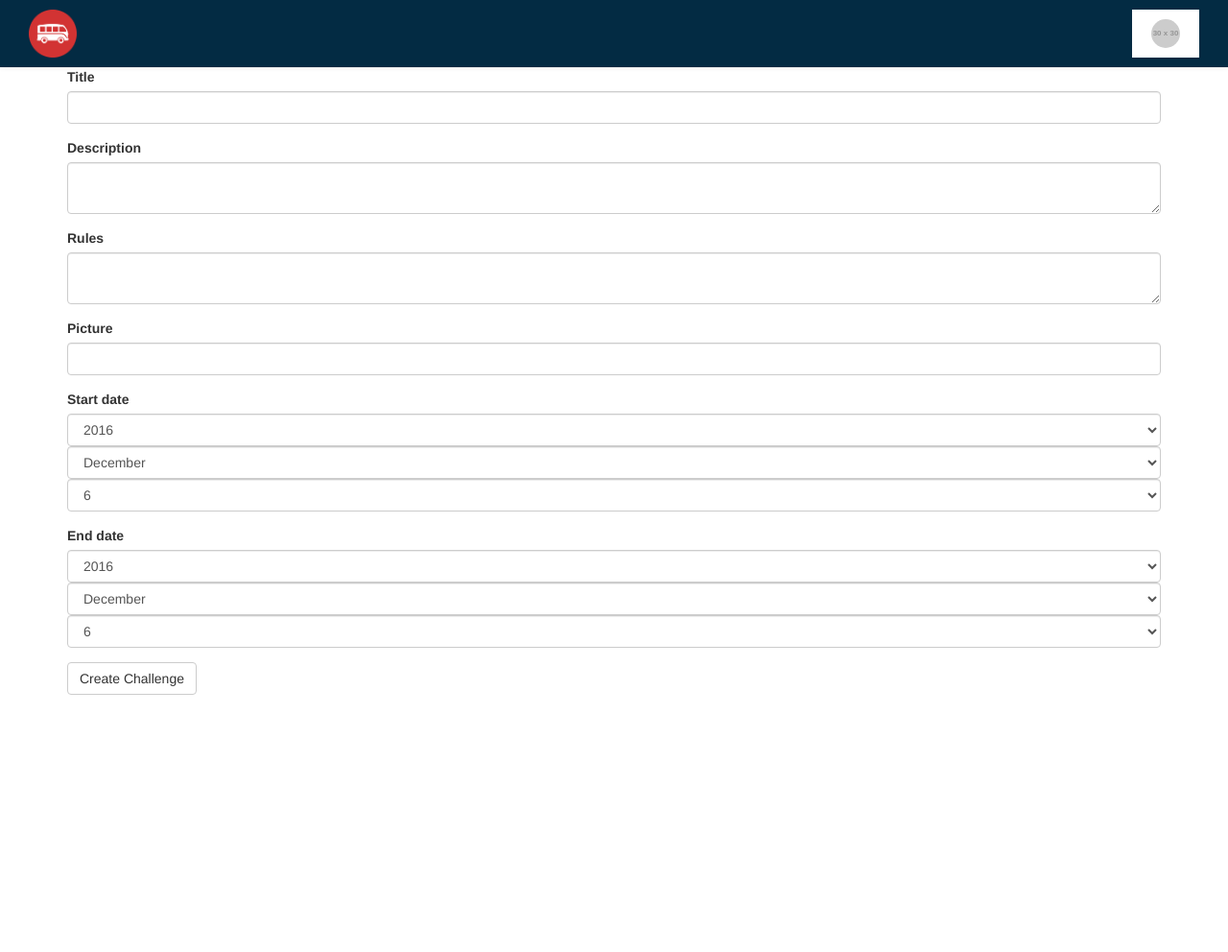
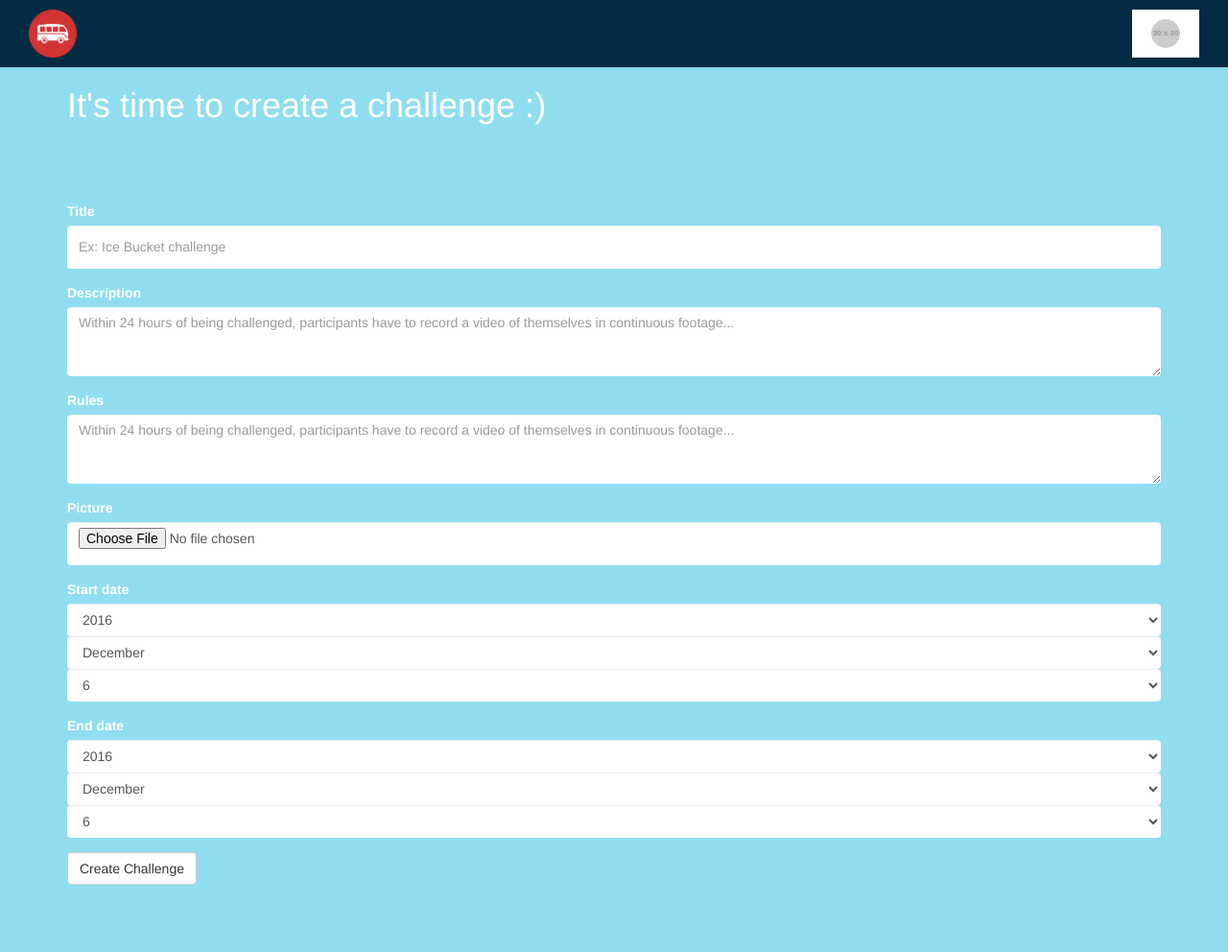
Before and after one commit to AndreGoto/challengeaccepted, a Rails app: page /challenges/new in a window 1280 px wide. Shown: the whole page at 96% size. Before the commit the page ends 724 px from the top, so only its background shows below. Run offline with Rails 7, Linux system fonts and the light colour scheme; the visitor is signed in with stand-in values (Sample User, id 1); style sheets or scripts are compiled from the project's sources; some libraries are stand-ins or nearby versions.

Commit message:
add carrierwave to form

```diff
--- a/app/assets/stylesheets/config/_variables.scss
+++ b/app/assets/stylesheets/config/_variables.scss
@@ -2,9 +2,9 @@
  * Fonts
  * ------------------------------------- */
 // Google fonts
-@import url("https://fonts.googleapis.com/css?family=Open+Sans:400,300,700|Raleway:400,100,300,700,500");
+@import url("https://fonts.googleapis.com/css?family=Open+Sans:400,300,700|Montserrat:400,700");
 $base-font: "Open Sans", "Helvetica", "sans-serif";
-$header-font: "Raleway", "Helvetica", "sans-serif";
+$header-font: "Montserrat", "Helvetica", "sans-serif";
 
 // Local fonts (uncomment following lines)
 // @font-face {
@@ -33,3 +33,4 @@ $orange: #E67E22;
 $green: #32B796;
 $gray: #000000;
 $petro-blue: #032B43;
+$main-blue: #90DDF0;
--- a/app/assets/stylesheets/layout/_utilities.scss
+++ b/app/assets/stylesheets/layout/_utilities.scss
@@ -3,6 +3,10 @@
  * These are examples of utilities classes
  * Feel free to change them and create your own
  * ------------------------------------- */
+// Typography
+h1, .h1 {
+    font-size: 36px;
+}
 
 // Paddings
 .padded {
@@ -23,3 +27,19 @@
 .bg-dark-blue {
   background: #3b5998;
 }
+.bg-main-blue {
+  background-color: $main-blue;
+}
+
+.bg-main-blue h1, .bg-main-blue .h1,
+.bg-main-blue label {
+  color: white;
+}
+
+.bg-main-blue .form-control {
+  border: none;
+}
+
+.bg-main-blue input.form-control {
+  height: 45px;
+}
--- a/app/controllers/challenges_controller.rb
+++ b/app/controllers/challenges_controller.rb
@@ -1,11 +1,21 @@
 class ChallengesController < ApplicationController
 
   def new
-    @challenges = Challenge.new
+    @challenge = Challenge.new
   end
 
   def create
+    @challenge = Challenge.new(challenge_params)
+    @challenge.owner = current_user
+    if @challenge.save
+      redirect_to challenge_path(@challenge)
+    else
+      render :new
+    end
+  end
 
+  def challenge_params
+    params.require(:challenge).permit(:title, :description, :rules, :picture, :start_date, :end_date, :id_user_owner, :picture_cache)
   end
 
 end
--- a/app/models/challenge.rb
+++ b/app/models/challenge.rb
@@ -1,4 +1,6 @@
 class Challenge < ApplicationRecord
-  belongs_to :user
+  belongs_to :owner, foreign_key: "id_user_owner", class_name: "User"
   has_many :users, through: :members
+
+  mount_uploader :picture, PhotoUploader
 end
--- a/app/views/challenges/new.html.erb
+++ b/app/views/challenges/new.html.erb
@@ -1,14 +1,17 @@
 <div class="container">
-  <%= simple_form_for(@challenges) do |f| %>
+  <h1>It's time to create a challenge :)</h1>
+  <div class="padded">
+    <%= simple_form_for(@challenge) do |f| %>
       <%= f.error_notification %>
 
-    <%= f.input :title %>
-    <%= f.input :description %>
-    <%= f.input :rules %>
+      <%= f.input :title, placeholder: 'Ex: Ice Bucket challenge' %>
+      <%= f.input :description, placeholder: 'Within 24 hours of being challenged, participants have to record a video of themselves in continuous footage...', input_html: {rows: 3} %>
+      <%= f.input :rules, placeholder: 'Within 24 hours of being challenged, participants have to record a video of themselves in continuous footage...', input_html: {rows: 3} %>
       <%= f.input :picture %>
+      <%= f.input :picture_cache, as: :hidden %>
       <%= f.input :start_date %>
       <%= f.input :end_date %>
-
       <%= f.button :submit %>
     <% end %>
   </div>
+</div>
--- a/app/views/layouts/application.html.erb
+++ b/app/views/layouts/application.html.erb
@@ -8,7 +8,7 @@
     <meta http-equiv="X-UA-Compatible" content="IE=edge,chrome=1">
     <%= stylesheet_link_tag    'application', media: 'all' %>
   </head>
-  <body>
+  <body class="bg-main-blue">
     <%= render 'shared/navbar' %>
     <%= render 'shared/flashes' %>
     <%= yield %>
```
Also changed, not shown: app/uploaders/photo_uploader.rb (added, +17 -0 lines), Gemfile, Gemfile.lock, 1 other file. Lines whose indentation alone changed are shown as unchanged.
